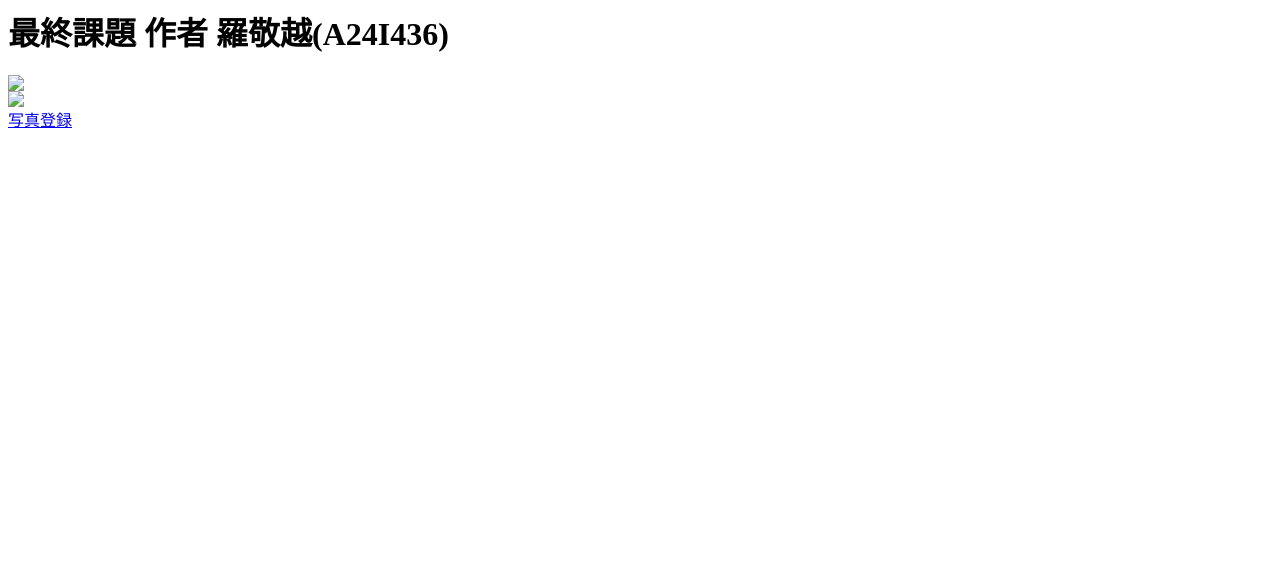
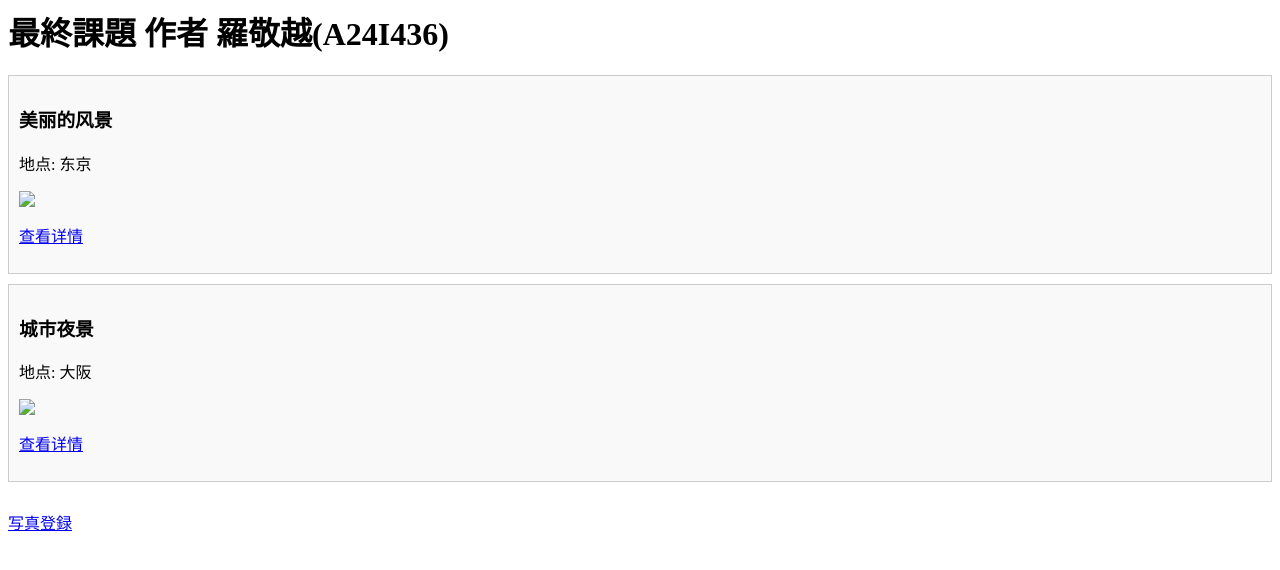
Before and after one commit to rakei076/webtest, a PHP site: page / in a window 1280 px wide. Shown: the top 570 px of the page. Run offline with PHP 8.4, Linux system fonts and the light colour scheme; data comes from the database, SQL or seed files in the repository; both versions use the stored data as it was after the commit.

Commit message:
index文件规划

```diff
--- a/index.php
+++ b/index.php
@@ -2,11 +2,26 @@
 <head>
 <meta http-equiv="Content-Type" content="text/html; charset=UTF-8">
 <title>サンプル</title>
+<style>
+    .photo-box {
+        border: 1px solid #ccc;
+        padding: 10px;
+        margin: 10px 0;
+        background-color: #f9f9f9;
+    }
+
+    .photo-box:hover {
+        background-color: #e9e9e9;
+    }
+
+    img {
+        max-width: 200px;
+        max-height: 150px;
+    }
+</style>
 </head>
 <body>
-<?php
-print "<h1> 最終課題 作者 羅敬越(A24I436)</h1>\n";
-?>
+<h1> 最終課題 作者 羅敬越(A24I436)</h1>
 
 <?php
 $dbs = 'mysql:dbname=photo;host=localhost';
@@ -18,10 +33,19 @@ $query = "SELECT * FROM photo";
 $stmt = $pdo->prepare($query);
 $stmt->execute();
 while($row = $stmt->fetch(PDO::FETCH_ASSOC)){
+    ?>
+    <div class="photo-box">
 
-    print "<img src='{$row['photo']}'><br>";
+        <h3><?php echo $row['title']; ?></h3>
+
+        <p>地点: <?php echo $row['location']; ?></p>
+        <img src="<?php echo $row['photo']; ?>">
+        <p><a href="view.php?id=<?php echo $row['id']; ?>">查看详情</a></p>
+    </div>
+    <?php
 }
 ?>
-<a href="upload.php">写真登録</a><br><br>
+<br>
+<a href="upload.php">写真登録</a>
 </body>
 </html>
```
Also changed, not shown: sql/database.sql (added, +19 -0 lines), view.php (+42 -0 lines), upload.php (deleted), uploads/sample1.jpg (added), uploads/sample2.jpg (added).
